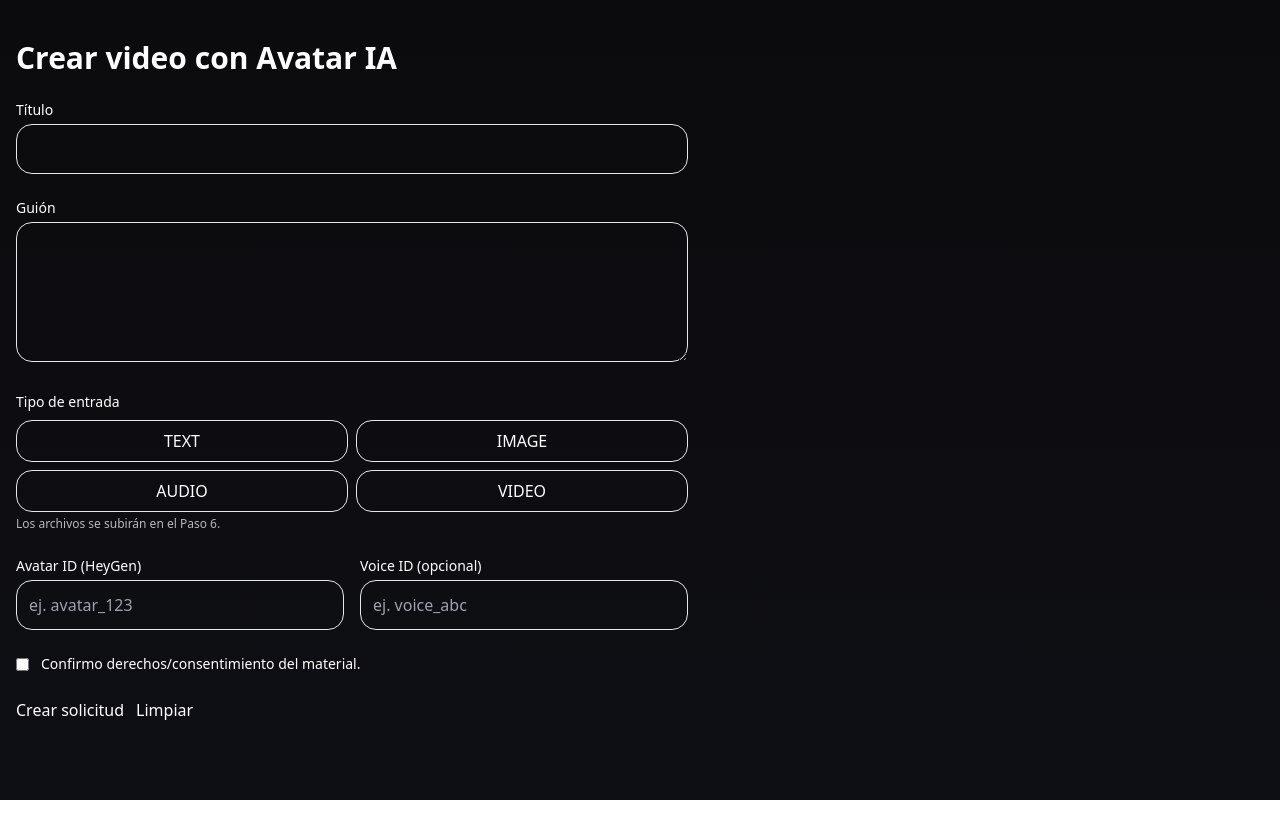
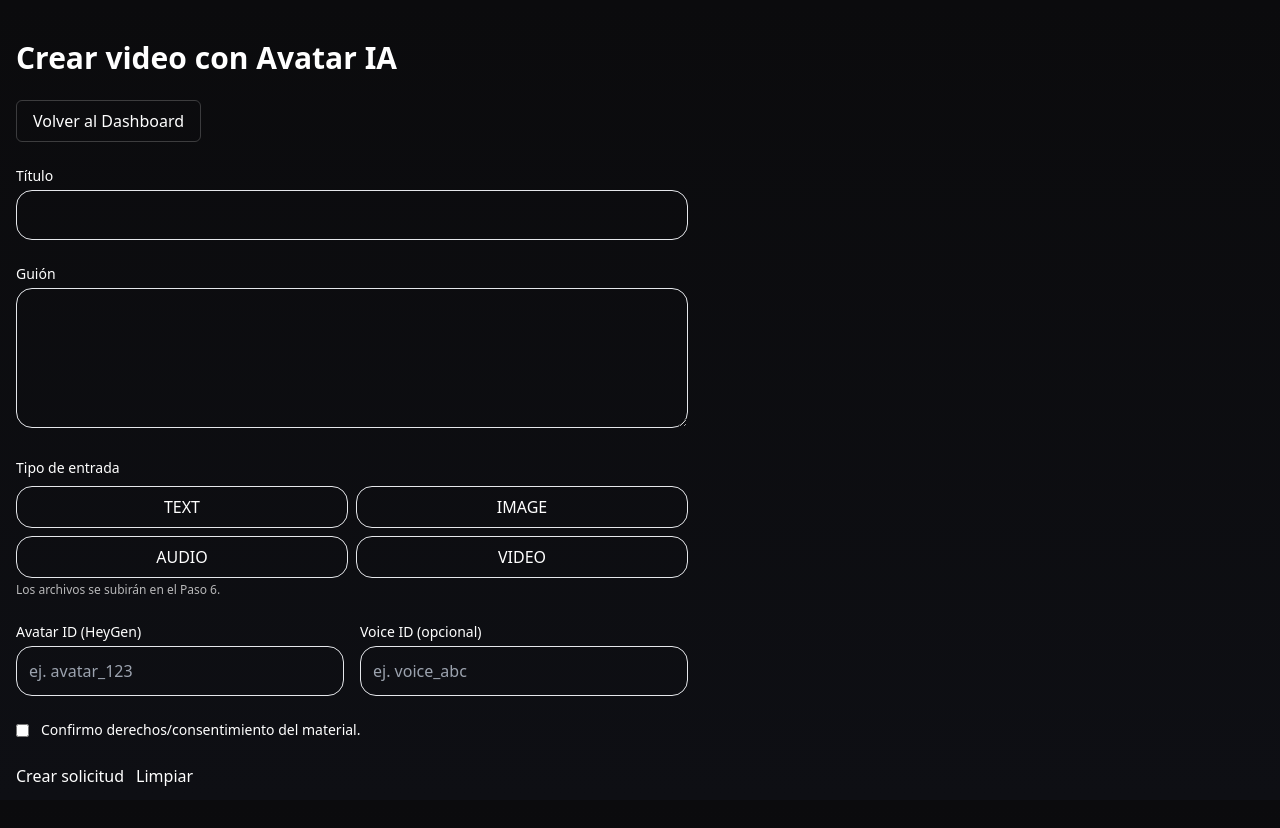
Before and after one commit to aguerram04/ReplicadosIA, a Next.js app in the folder avatar-ai-app/: page /create in a window 1280 px wide. Before the commit the page ends 800 px from the top, so only its background shows below. Built offline with nearby package versions, Linux system fonts and the light colour scheme.

Commit message:
boton create to dashboard

```diff
--- a/avatar-ai-app/src/app/create/page.tsx
+++ b/avatar-ai-app/src/app/create/page.tsx
@@ -6,6 +6,14 @@ export default function CreatePage() {
   return (
     <main className="container py-10">
       <h1 className="text-3xl font-bold mb-6">Crear video con Avatar IA</h1>
+      <div className="mb-6">
+        <a
+          href="/dashboard"
+          className="inline-block px-4 py-2 rounded-md border border-white/20"
+        >
+          Volver al Dashboard
+        </a>
+      </div>
       <VideoJobForm />
     </main>
   );
```
